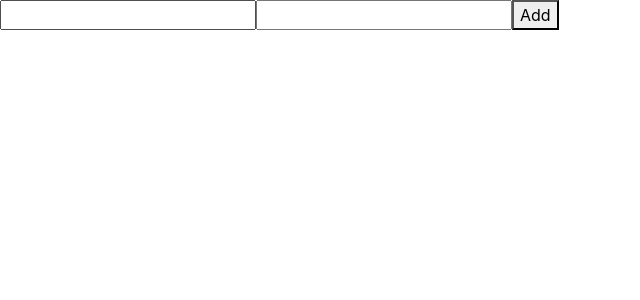
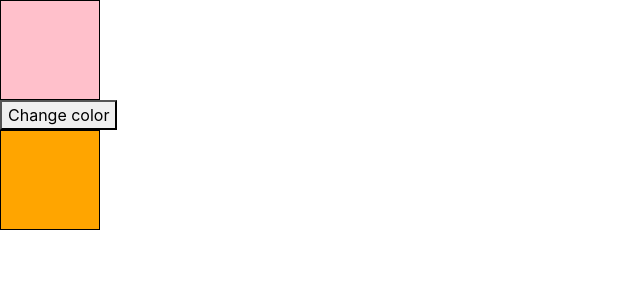
Before and after one commit to shubhamdixit863/react2024october, a React (Create React App) app: page / in a window 1280 px wide. Shown: the top 300 px of the page, without its empty margins (0-640 px from the left). Built offline with nearby package versions, Linux system fonts and the light colour scheme.

Commit message:
colors props

```diff
--- a/src/App.js
+++ b/src/App.js
@@ -6,14 +6,14 @@ import Footer from './components/Footer';
 import Banner from './components/Banner';
 import Todo from './components/Todo/Todo';
 import Album from './components/Album/Album';
-import Calculator from './components/Calculator';
+import C from './components/PropsComponents/C';
 const style={
   marginTop:"100px"
 }
 function App() {
 
   return (
-   <Calculator/>
+    <C/>
   );
 }
 
--- a/src/components/Calculator.js
+++ b/src/components/Calculator.js
@@ -1,7 +1,7 @@
 import React, { useState } from 'react'
 
 const Calculator = () => {
-    const [result,setResult]=useState("");
+    const [result,setResult]=useState(0);
     const [a,setA]=useState("");
     const [b,setB]=useState("");
 
@@ -14,13 +14,13 @@ const Calculator = () => {
         setB(event.target.value);
     }
 
-    const handleClick=()=>{
+    const handleClick=(event)=>{
         setResult(parseFloat(a)+parseFloat(b));
     }
   return (
     <div>
 
-        <input type='text' onChange={handleChangeA}/>
+        <input type='number' onChange={handleChangeA}/>
         <input type='text' onChange={handleChangeB}/>
 
         <button onClick={handleClick}>
--- /dev/null
+++ b/src/components/PropsComponents/A.js
@@ -0,0 +1,12 @@
+import React from 'react'
+
+const A = (props) => {
+  return (
+    <div style={{height:"100px",width:"100px",background:props.color ,border:"1px solid black"}} >
+
+
+    </div>
+  )
+}
+
+export default A
--- /dev/null
+++ b/src/components/PropsComponents/B.js
@@ -0,0 +1,12 @@
+import React from 'react'
+
+const B = ({color}) => {
+  return (
+    <div style={{height:"100px",width:"100px",background:color,border:"1px solid black"}} >
+
+
+    </div>
+  )
+}
+
+export default B
--- /dev/null
+++ b/src/components/PropsComponents/C.js
@@ -0,0 +1,25 @@
+import React, { useState } from 'react'
+import A from './A'
+import B from './B'
+
+const C = () => {
+    const [colorA,setColorA]=useState('pink');
+    const [colorB,setColorB]=useState('orange');
+
+    const changeColor=()=>{
+
+    }
+  return (
+    <div>
+     <A color={colorA}/>
+     <button onClick={changeColor}>
+       Change color
+     </button>
+
+     <B color={colorB}/>
+
+    </div>
+  )
+}
+
+export default C
--- a/src/components/Todo/List.js
+++ b/src/components/Todo/List.js
@@ -16,6 +16,16 @@ const handleClick=()=>{
   setList(newArray)
 }
 
+const deleteMe=(index)=>{
+   console.log("delete button called",index)
+
+  let item1= list.slice(0,index);
+  let item2=list.slice(index+1);
+  let newArr=[...item1,...item2]
+  setList(newArr);
+
+}
+
   return (
     <div>
        <div>
@@ -29,8 +39,8 @@ const handleClick=()=>{
       <h1>{data}</h1>
       <ul class="list-group">
         {
-          list.map(ele=>{
-            return <li class="list-group-item">{ele}</li>
+          list.map((ele,index)=>{
+            return <li class="list-group-item">{ele} <button onClick={()=>deleteMe(index)} className='btn btn-danger'>Delete</button> </li>
           })
 
         }
```
